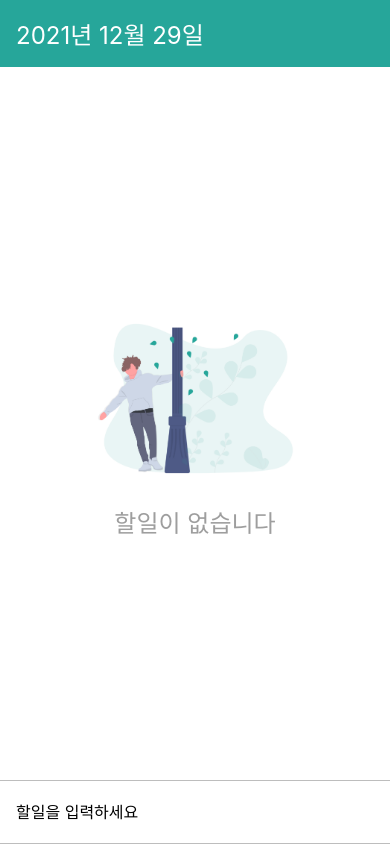
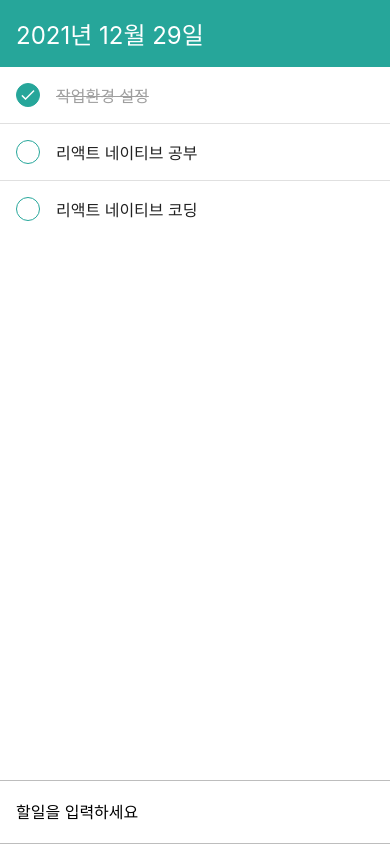
Before and after one commit to chyb627/TodoApp_RN, a React Native app: screen / in a window 390 px wide. Built offline with nearby package versions, Linux system fonts and the light colour scheme.

Commit message:
추가 : TodoList 및 List 추가 기능

```diff
--- a/App.js
+++ b/App.js
@@ -1,16 +1,36 @@
-import React from 'react';
+import React, { useState } from 'react';
 import {StyleSheet, KeyboardAvoidingView, Platform} from 'react-native';
+import {SafeAreaProvider, SafeAreaView} from 'react-native-safe-area-context';
 
 import DateHead from './components/DateHead';
 import AddTodo from './components/AddTodo';
 import Empty from './components/Empty';
+import TodoList from './components/TodoList';
 
-import {SafeAreaProvider, SafeAreaView} from 'react-native-safe-area-context';
 
 function App ()  {
 
   const today = new Date();
   console.log("today :: ", today)
+
+  const [todos, setTodos] = useState([
+    {id: 1, text: '작업환경 설정', done: true},
+    {id: 2, text: '리액트 네이티브 공부', done: false},
+    {id: 3, text: '리액트 네이티브 코딩', done: false},
+  ]);
+
+  const onInsert = text => {
+    // 새로 등록할 항목의 id를 구한다.
+    // 등록된 항목 중에서 가장 큰 id를 구하고, 그 값에 1을 더한다.
+    // 만약 리스트가 비어있다면 1을 id로 사용한다.
+    const nextId = todos.length > 0 ? Math.max(...todos.map(todo => todo.id)) + 1 : 1;
+    const todo = {
+      id: nextId,
+      text,
+      done: false,
+    };
+    setTodos(todos.concat(todo));
+  };
 
   return (
       <SafeAreaProvider>
@@ -21,8 +41,8 @@
           behavior={Platform.select({ios:'padding', android:undefined})}
           style={styles.avoid}>
             <DateHead date={today} />
-            <Empty />
-            <AddTodo />
+            {todos.length === 0 ? <Empty /> : <TodoList todos={todos} />}
+            <AddTodo onInsert={onInsert} />
           </KeyboardAvoidingView>
         </SafeAreaView>
       </SafeAreaProvider>
--- a/components/AddTodo.js
+++ b/components/AddTodo.js
@@ -1,12 +1,13 @@
 import React, { useState } from 'react';
 import {View, StyleSheet, TextInput, Image, TouchableOpacity, Platform, TouchableNativeFeedback, Keyboard,} from 'react-native';
 
-function AddTodo() {
+function AddTodo({onInsert}) {
 
     const [text, textSet] = useState('');
     // console.log("입력 문자 ::", text);
 
     const onPress = () => {
+        onInsert(text);
         textSet('');
         Keyboard.dismiss();
     };
@@ -24,8 +25,8 @@
                 style={styles.input}
                 value={text}
                 onChangeText={textSet}
-                onSubmitEditing={onPress}
-                returnKeyType="done"
+                onSubmitEditing={onPress}  // 엔터를 눌렀을 때 호출
+                returnKeyType="done"       // 엔터의 타입 지정
             />
             {/* {Platform.OS === 'ios' ? (
                 <TouchableOpacity activeOpacity={0.5}>
--- /dev/null
+++ b/components/TodoItem.js
@@ -0,0 +1,49 @@
+import React from 'react';
+import {View, Text, StyleSheet, Image} from 'react-native';
+
+function TodoItem ({id, text, done}) {
+    return (
+        <View style={styles.item}>
+            <View style={[styles.circle, done && styles.filled]}>
+                { done && (
+                    <Image
+                        source={require('../assets/icons/check_white/check_white.png')}
+                    />
+                )}
+            </View>
+            <Text style={[styles.text, done && styles.lineThrough]}>{text}</Text>
+        </View>
+    );
+}
+
+const styles = StyleSheet.create({
+    item: {
+        flexDirection: 'row',
+        padding: 16,
+        alignItems: 'center',
+    },
+    circle: {
+        width: 24,
+        height: 24,
+        borderRadius: 12,
+        borderColor: '#26a69a',
+        borderWidth: 1,
+        marginRight: 16,
+    },
+    filled: {
+        justifyContent: 'center',
+        alignItems: 'center',
+        backgroundColor: '#26a69a',
+    },
+    text: {
+        flex: 1,
+        fontSize: 16,
+        color: '#212121',
+    },
+    lineThrough: {
+        color: '#9e9e9e',
+        textDecorationLine: 'line-through',
+    },
+});
+
+export default TodoItem;
--- /dev/null
+++ b/components/TodoList.js
@@ -0,0 +1,29 @@
+import React from 'react';
+import {View, Text, StyleSheet, FlatList} from 'react-native';
+import TodoItem from './TodoItem';
+
+function TodoList ({todos}) {
+    return (
+        <FlatList
+            ItemSeparatorComponent={()=><View style={styles.separator} />}
+            style={StyleSheet.list}
+            data={todos}
+            renderItem={({item}) => (
+                <TodoItem id={item.id} text={item.text} done={item.done} />
+            )}                                          // renderItem을 통해 배열 안의 각 원소들 데이터를 가리키는 뷰를 보여준다.
+            keyExtractor={item => item.id.toString()}   // 각 항목의 고유 값을 추출해주는 함수. 고유값은 문자열 타입이어야한다.
+        />
+    );
+}
+
+const styles = StyleSheet.create({
+    list: {
+        flex: 1,
+    },
+    separator: {
+        backgroundColor: '#e0e0e0',
+        height: 1,
+    },
+});
+
+export default TodoList;
```
Also changed, not shown: 1 other file (tests, documents, lock files or other folders).
